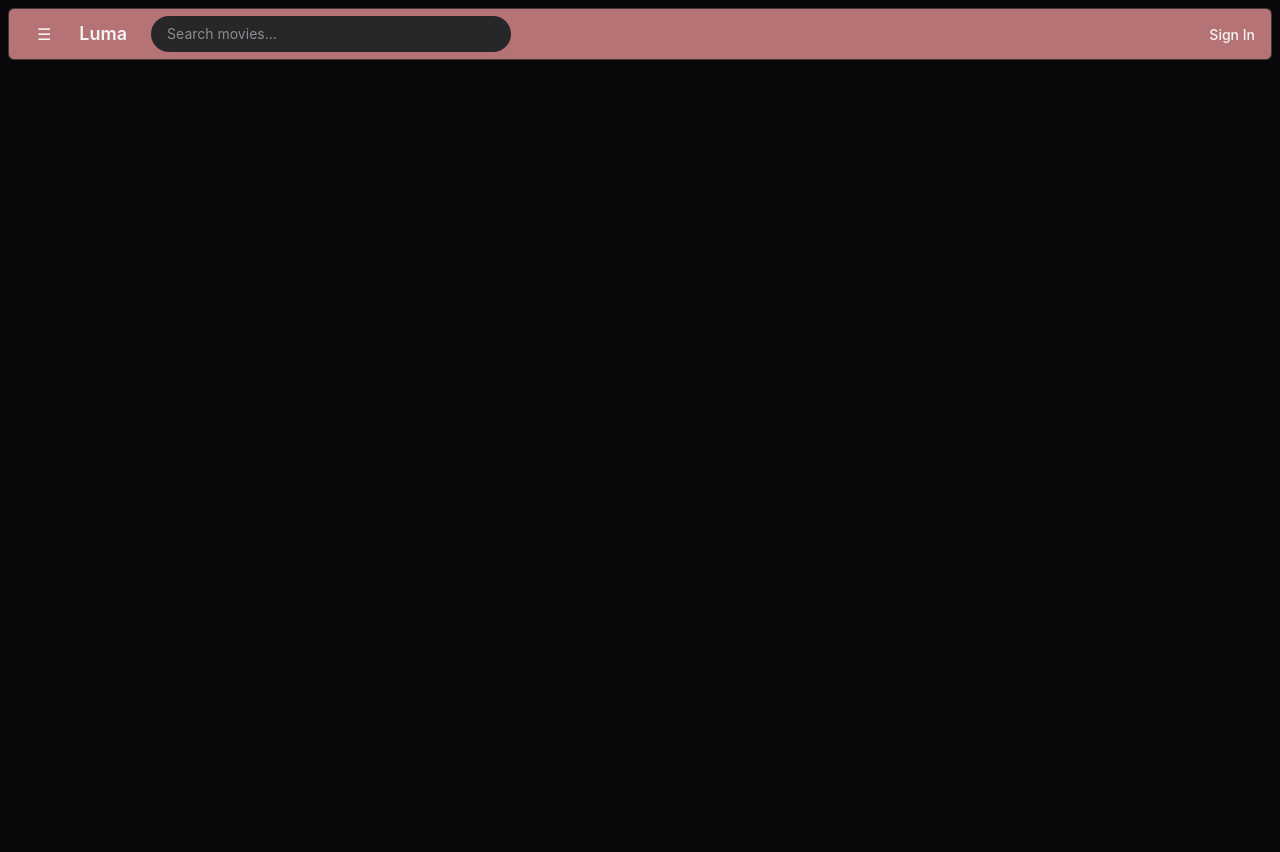
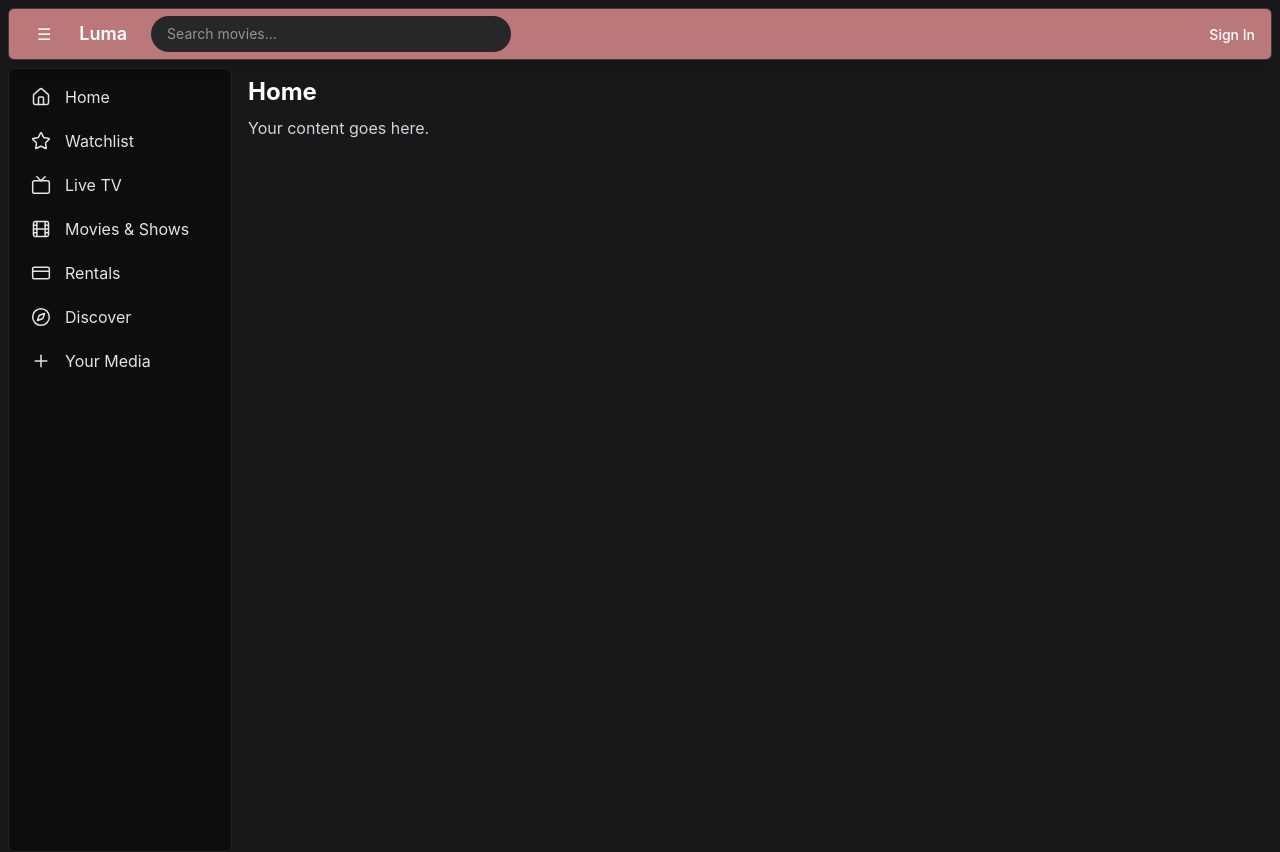
Before and after one commit to Jujudormah/Luma, a React (Vite) app: page / in a window 1280 px wide. Both pictures are taken after a click on the button "Toggle sidebar". Before the commit the page ends 800 px from the top, so only its background shows below. Built offline with nearby package versions, Linux system fonts and the light colour scheme.

Commit message:
Side bar implemented along with Lucide Icons install/usage

```diff
--- a/package.json
+++ b/package.json
@@ -10,6 +10,7 @@
     "preview": "vite preview"
   },
   "dependencies": {
+    "lucide-react": "^0.562.0",
     "react": "^19.2.0",
     "react-dom": "^19.2.0"
   },
--- a/src/App.jsx
+++ b/src/App.jsx
@@ -1,9 +1,27 @@
+import { useState } from "react";
 import TopBar from "./components/layout/TopBar";
+import Sidebar from "./components/layout/SideBar";
 
 export default function App() {
+  const [isPinnedOpen, setIsPinnedOpen] = useState(false);
+
+  const togglePinned = () => setIsPinnedOpen((p) => !p);
+
   return (
-    <div className="min-h-screen">
-      <TopBar />
+    <div className="min-h-screen bg-zinc-900 text-white">
+      {/* Top bar */}
+      <TopBar onMenuClick={togglePinned} isPinnedOpen={isPinnedOpen} />
+
+      {/* Body layout: Sidebar + Content */}
+      <div className="flex">
+        <Sidebar isPinnedOpen={isPinnedOpen} />
+
+        {/* Your main page content */}
+        <main className="p-4 text-white">
+          <h1 className="text-2xl font-bold">Home</h1>
+          <p className="text-zinc-300 mt-2">Your content goes here.</p>
+        </main>
+      </div>
     </div>
   );
 }
--- /dev/null
+++ b/src/components/layout/SideBar.jsx
@@ -0,0 +1,61 @@
+import { useState } from "react";
+
+import { Home, Star, Tv, Film, CreditCard, Compass, Plus } from "lucide-react";
+
+const items = [
+  { icon: Home, label: "Home" },
+  { icon: Star, label: "Watchlist" },
+  { icon: Tv, label: "Live TV" },
+  { icon: Film, label: "Movies & Shows" },
+  { icon: CreditCard, label: "Rentals" },
+  { icon: Compass, label: "Discover" },
+  { icon: Plus, label: "Your Media" },
+];
+
+export default function Sidebar({ isPinnedOpen }) {
+  const [isHovered, setIsHovered] = useState(false);
+
+  const isExpanded = isPinnedOpen || isHovered;
+
+  return (
+    <aside
+      onMouseEnter={() => setIsHovered(true)}
+      onMouseLeave={() => setIsHovered(false)}
+      className={[
+        "h-[calc(100vh-16px)] ml-2 mt-2", // matches your top padding vibe
+        "rounded-md border border-zinc-800/80 bg-zinc-950/70 backdrop-blur",
+        "transition-all duration-200 ease-out",
+        isExpanded ? "w-56" : "w-16",
+      ].join(" ")}>
+      <nav className="p-2">
+        <ul className="space-y-1">
+          {items.map((item) => (
+            <li key={item.label}>
+              <button
+                className={[
+                  "w-full flex items-center gap-3",
+                  "rounded-lg px-3 py-2",
+                  "hover:bg-white/10 text-zinc-200",
+                ].join(" ")}
+                title={item.label}>
+                {/* Icon */}
+                <span className="w-6 flex items-center justify-center">
+                  <item.icon size={20} strokeWidth={1.8} />
+                </span>
+
+                {/* Label (only show when expanded) */}
+                <span
+                  className={[
+                    "whitespace-nowrap overflow-hidden transition-all duration-200",
+                    isExpanded ? "opacity-100" : "opacity-0 w-0",
+                  ].join(" ")}>
+                  {item.label}
+                </span>
+              </button>
+            </li>
+          ))}
+        </ul>
+      </nav>
+    </aside>
+  );
+}
--- a/src/components/layout/TopBar.jsx
+++ b/src/components/layout/TopBar.jsx
@@ -1,4 +1,4 @@
-export default function TopBar() {
+export default function TopBar({ onMenuClick, isPinnedOpen }) {
   return (
     <div className="pt-2 px-2">
       <header
@@ -7,7 +7,13 @@ export default function TopBar() {
                          shadow-lg">
         {/* LEFT GROUP: menu + logo + search */}
         <div className="flex items-center gap-4">
-          <button className="p-3 rounded-lg">☰</button>
+          <button
+            className="p-3 rounded-lg"
+            onClick={onMenuClick}
+            aria-label="Toggle sidebar"
+            title={isPinnedOpen ? "Collapse sidebar" : "Expand sidebar"}>
+            ☰
+          </button>
 
           <span className="text-lg font-semibold">Luma</span>
 
```
Also changed, not shown: 1 other file (tests, documents, lock files or other folders).
